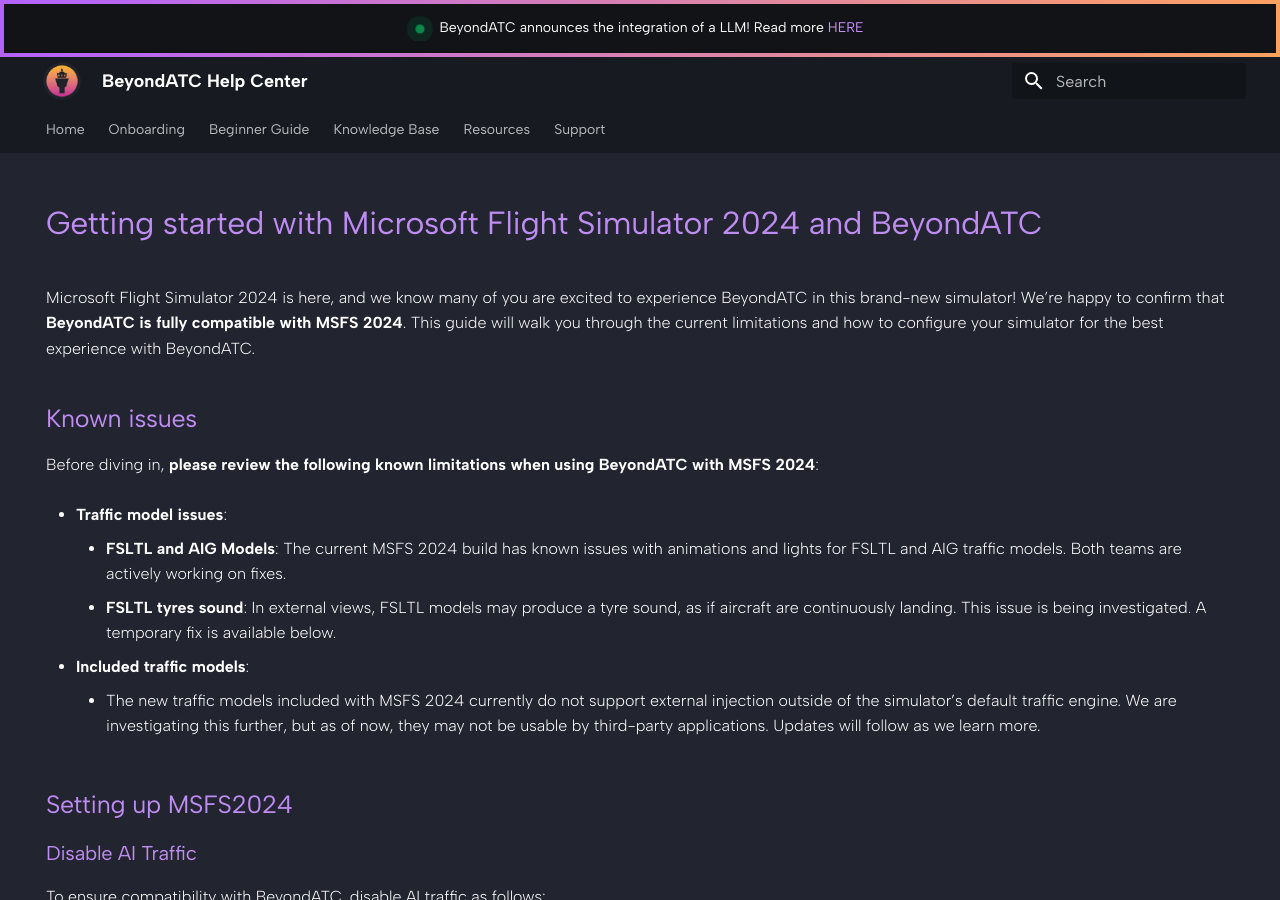
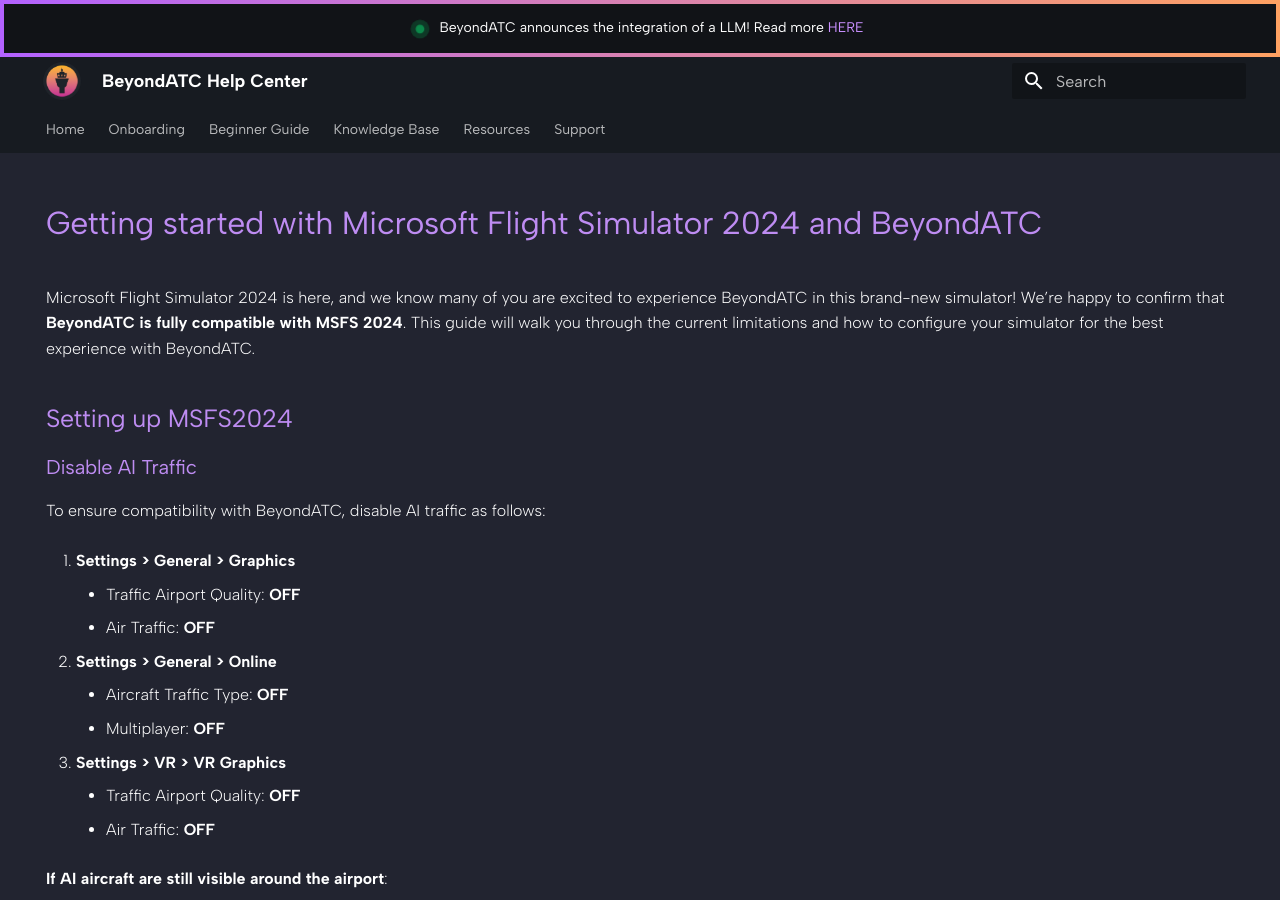
Before and after one commit to BeyondATC/BeyondATC_Wiki, an MkDocs documentation site: the page built from docs/knowledge-base/msfs2024.md, in a window 1280 px wide and 900 px high. Built offline with MkDocs 1.6.1 and Material for MkDocs 9.7.7, drawn with Linux system fonts in a browser that asks for light colours; some of the changed text lies outside the part shown.

Commit message:
update msfs2024 info

```diff
--- a/docs/knowledge-base/msfs2024.md
+++ b/docs/knowledge-base/msfs2024.md
@@ -12,17 +12,6 @@ description: All information, known issues and guide to get started with MSFS202
 # Getting started with Microsoft Flight Simulator 2024 and BeyondATC
 
 Microsoft Flight Simulator 2024 is here, and we know many of you are excited to experience BeyondATC in this brand-new simulator! We’re happy to confirm that **BeyondATC is fully compatible with MSFS 2024**. This guide will walk you through the current limitations and how to configure your simulator for the best experience with BeyondATC.
-
-## Known issues
-
-Before diving in, **please review the following known limitations when using BeyondATC with MSFS 2024**:
-
-- **Traffic model issues**:
-    - **FSLTL and AIG Models**: The current MSFS 2024 build has known issues with animations and lights for FSLTL and AIG traffic models. Both teams are actively working on fixes.
-    - **FSLTL tyres sound**: In external views, FSLTL models may produce a tyre sound, as if aircraft are continuously landing. This issue is being investigated. A temporary fix is available below.
-
-- **Included traffic models**:
-    - The new traffic models included with MSFS 2024 currently do not support external injection outside of the simulator’s default traffic engine. We are investigating this further, but as of now, they may not be usable by third-party applications. Updates will follow as we learn more.
 
 ## Setting up MSFS2024
 
@@ -76,18 +65,6 @@ Here’s the default location of the community folder for MSFS2024:
 !!! info "Using MSFS Addons Linker"
     To avoid managing two separate addon locations and duplicating files, use **MSFS Addons Linker**, which now supports MSFS2024. This tool lets you store all your addons in one folder, no matter which simulator you launch. You can download it here: [MSFS Addons Linker](https://flightsim.to/file/1572/msfs-addons-linker).
 
-### Fix FSLTL tyres sounds
-
-If you are running traffic while using the FSLTL model set, you will here a repeating 'barking dog' type sound while in the external view. We have a workaround for this issue.
-
-Download the [attached zip](https://95003bf2-7141-4d70-8f90-24472f894f92.usrfiles.com/archives/95003b_d0abf2061152467fb2cdba697523f3f8.zip) and extract the exe into the fsltl-traffic-base directory in your community folder. Run the exe while the sim is closed.
-
-If you wish to undo the change you will need to reinstall the FSLTL models from the FBW installer.
-
-This is a workaround while we work with Asobo on the underlying cause. The exe is a wrapped python script - it may trigger an AV warning that you would need to approve. The exe is signed with our BeyondATC code signature to try and avoid this.
-
-**This is only required if you are using MSFS2024 with FSLTL models and BATC traffic injection.**
-
 ## FAQ
 
 **Q: Do I need to download a specific version of BeyondATC to make it work with MSFS 2024?**
```
